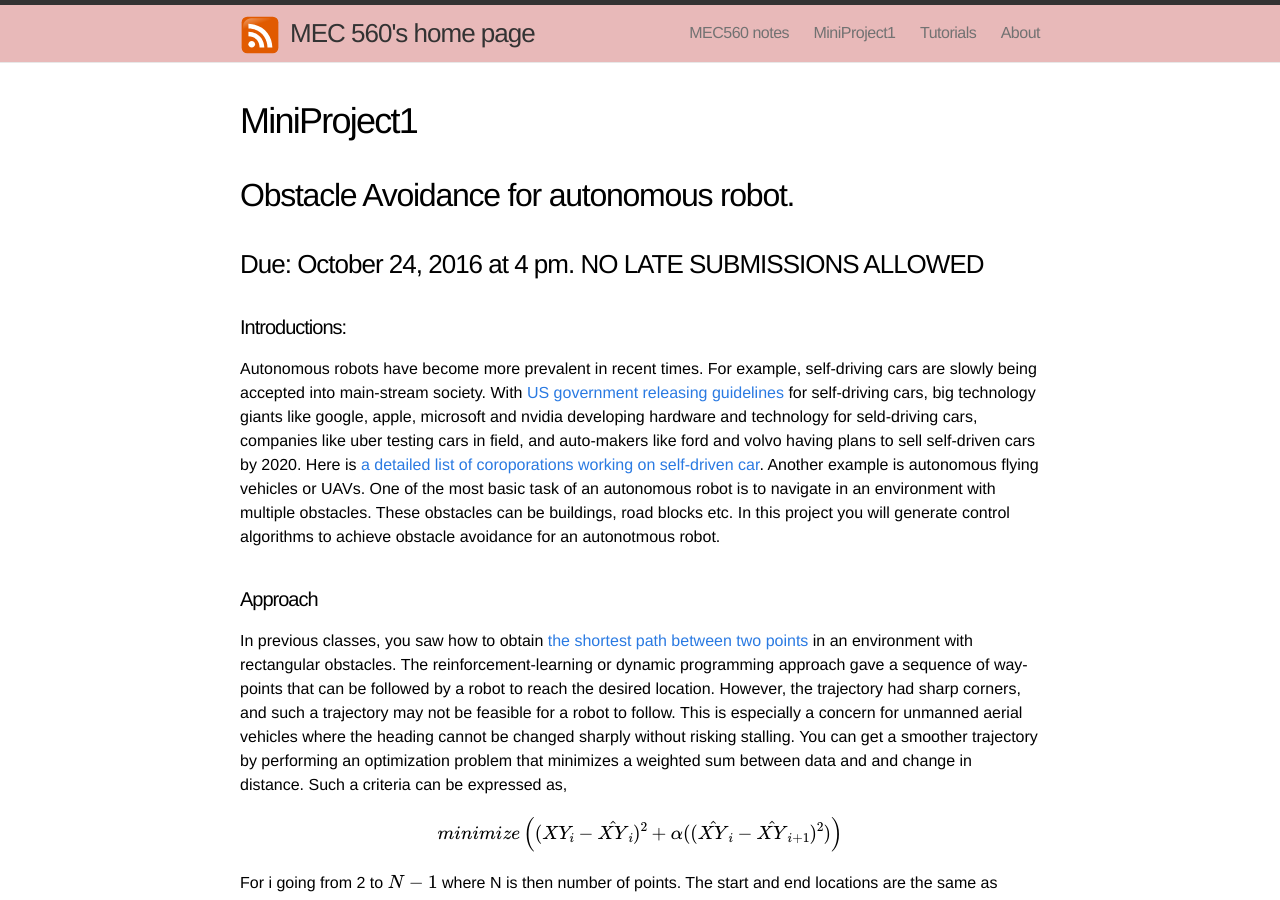
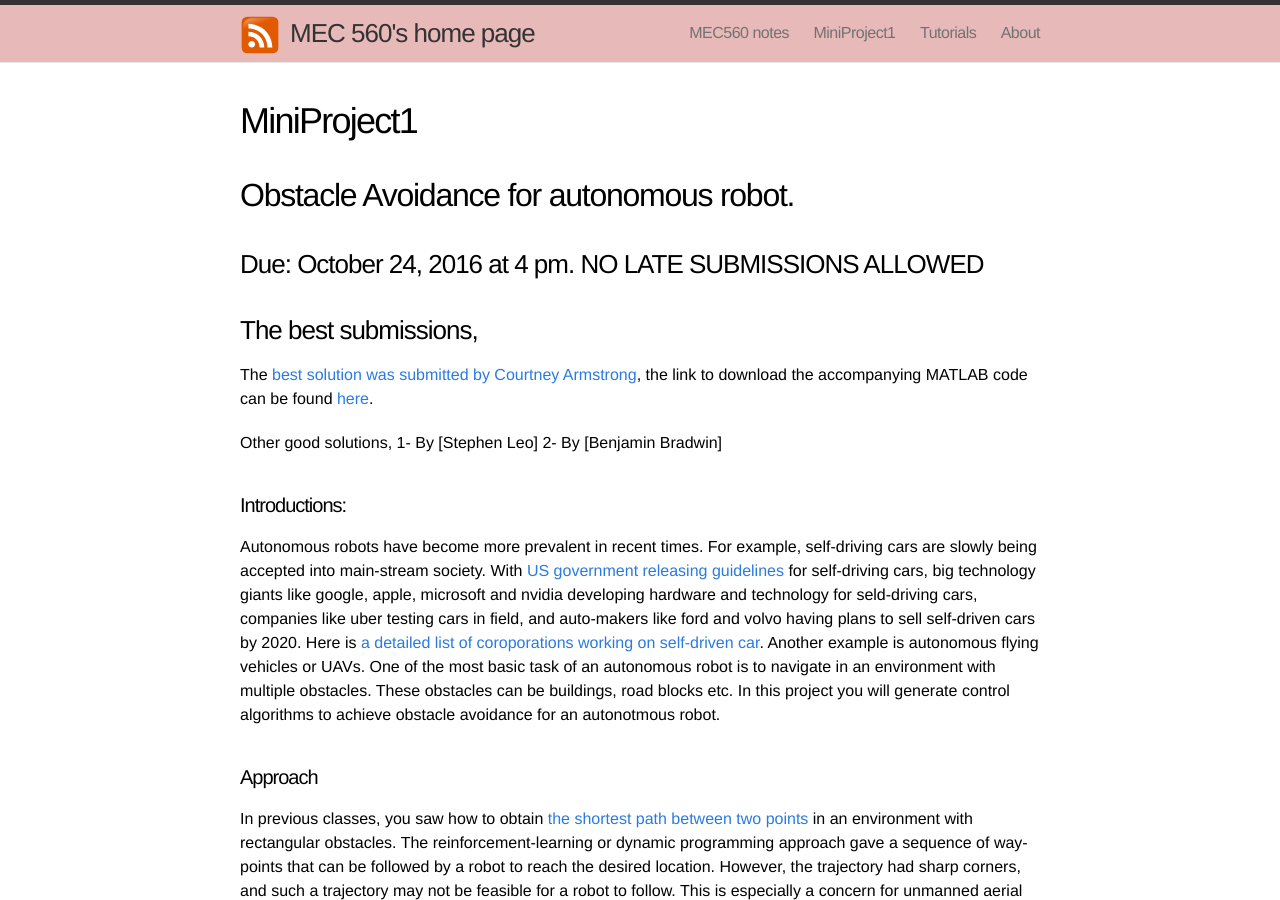
Before and after one commit to mec560sbu/mec560sbu.github.io, a Jekyll site: the page built from MiniProject.md, in a window 1280 px wide and 900 px high. Built offline with Jekyll 4.4.1, drawn with Linux system fonts in a browser that asks for light colours; formulas are drawn with MathJax 3.

Commit message:
updated project solutions

```diff
--- a/MiniProject.md
+++ b/MiniProject.md
@@ -9,6 +9,14 @@ permalink: miniproject1
 
 ## Obstacle Avoidance for autonomous robot.
 ### Due: October 24, 2016 at 4 pm. NO LATE SUBMISSIONS ALLOWED
+
+### The best submissions,
+
+The [best solution was submitted by Courtney Armstrong](https://nbviewer.jupyter.org/github/mec560sbu/mec560sbu.github.io/blob/master/Assignments2016/MiniProject1_solution1/MiniProject1.ipynb), the link to download the accompanying MATLAB code can be found [here](https://drive.google.com/drive/folders/0B51BYOSh3EKQUTZGMjE1ZDgxbk0?usp=sharing).
+
+Other good solutions,
+1- By [Stephen Leo]
+2- By [Benjamin Bradwin]
 
 
 #### Introductions:
```
Also changed, not shown: 2 other files.
